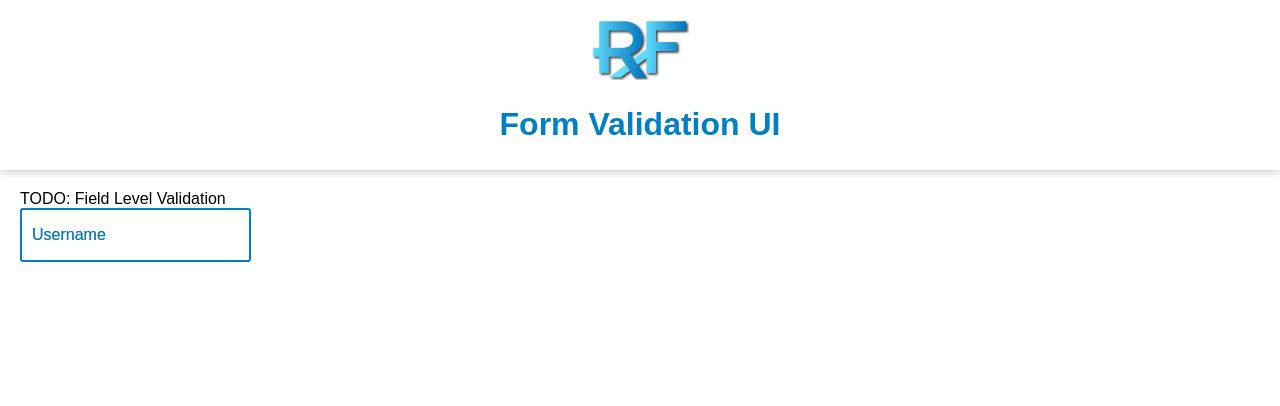
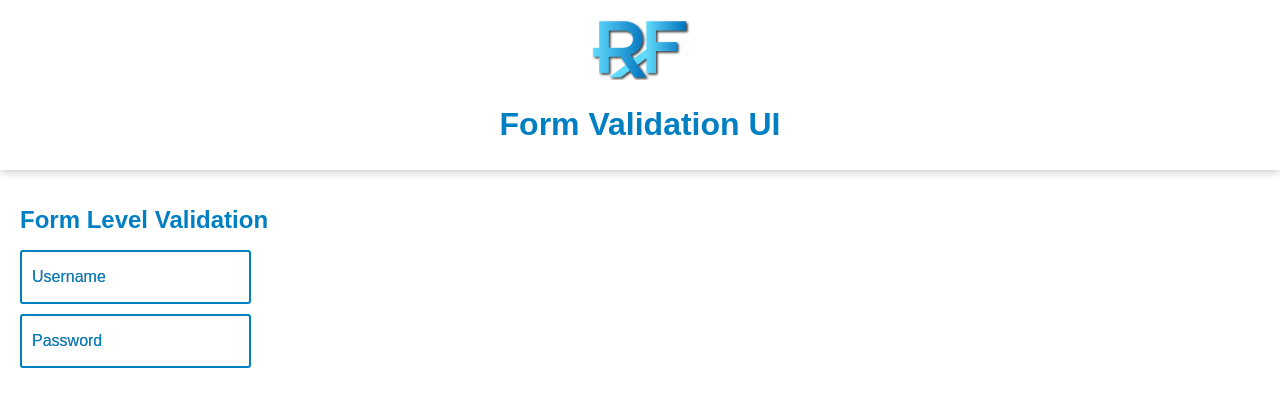
Before and after one commit to playola/form-validation-ui, a React app: page / in a window 1280 px wide. Shown: the top 406 px of the page. Built offline with nearby package versions, Linux system fonts and the light colour scheme.

Commit message:
Input Field Styling and basic props

```diff
--- a/src/components/header/Header.js
+++ b/src/components/header/Header.js
@@ -1,5 +1,6 @@
 import React from 'react';
 import styled from 'styled-components';
+import { Title } from '@Components';
 import reduxFormIcon from '@Assets/img/redux-form-icon.png';
 
 const HeaderWrapper = styled.div`
@@ -13,10 +14,6 @@ const Image = styled.img`
   width: 100px;
 `;
 
-const Title = styled.h1`
-  color: ${({ theme }) => theme.primary};
-`;
-
 export const Header = () => (
   <HeaderWrapper>
     <Image src={reduxFormIcon} />
--- a/src/components/index.js
+++ b/src/components/index.js
@@ -1,2 +1,3 @@
 export { Header } from './header';
 export { InputField } from './input-field';
+export { Title } from './title';
--- a/src/components/input-field/InputField.js
+++ b/src/components/input-field/InputField.js
@@ -1,8 +1,10 @@
 import React from 'react';
+import PropTypes from 'prop-types';
 import styled, { css } from 'styled-components';
 
 const InputFieldWrapper = styled.div`
   position: relative;
+  margin: 10px 0;
 `;
 
 const Input = styled.input`${({ theme }) => css`
@@ -33,13 +35,27 @@ const FloatingLabel = styled.label`
     padding-top: 3px;
     top: 0;
   }
+
+  ${Input}:valid + & {
+    font-size: 12px;
+    padding-top: 3px;
+    top: 0;
+  }
 `;
 
-const InputField = () => (
+const InputField = ({
+  type,
+  placeholder,
+}) => (
   <InputFieldWrapper>
-    <Input placeholder="Username" />
-    <FloatingLabel>Username</FloatingLabel>
+    <Input type={type} placeholder={placeholder} required />
+    <FloatingLabel>{ placeholder }</FloatingLabel>
   </InputFieldWrapper>
 );
 
+InputField.propTypes = {
+  type: PropTypes.string.isRequired,
+  placeholder: PropTypes.string.isRequired,
+};
+
 export default InputField;
--- /dev/null
+++ b/src/components/title/Title.js
@@ -0,0 +1,17 @@
+import PropTypes from 'prop-types';
+import styled, { css } from 'styled-components';
+
+const Title = styled.h1`${({
+  innerTitle,
+  theme,
+}) => css`
+  color: ${theme.primary};
+  font-size: ${innerTitle ? '1.5em' : '2em'};
+`}`;
+
+Title.propTypes = {
+  innerTitle: PropTypes.bool,
+  theme: PropTypes.objectOf(PropTypes.string),
+};
+
+export default Title;
--- /dev/null
+++ b/src/components/title/index.js
@@ -0,0 +1 @@
+export { default as Title } from './Title';
--- a/src/containers/field-level-validation/FieldLevelValidation.js
+++ b/src/containers/field-level-validation/FieldLevelValidation.js
@@ -1,10 +1,11 @@
 import React from 'react';
-import { InputField } from '@Components';
+import { InputField, Title } from '@Components';
 
 const FieldLevelValidation = () => (
   <div>
-    <span>TODO: Field Level Validation</span>
-    <InputField />
+    <Title innerTitle>Form Level Validation</Title>
+    <InputField type="type" placeholder="Username" />
+    <InputField type="password" placeholder="Password" />
   </div>
 );
 
```
Also changed, not shown: 2 other files (tests, documents, lock files or other folders).
